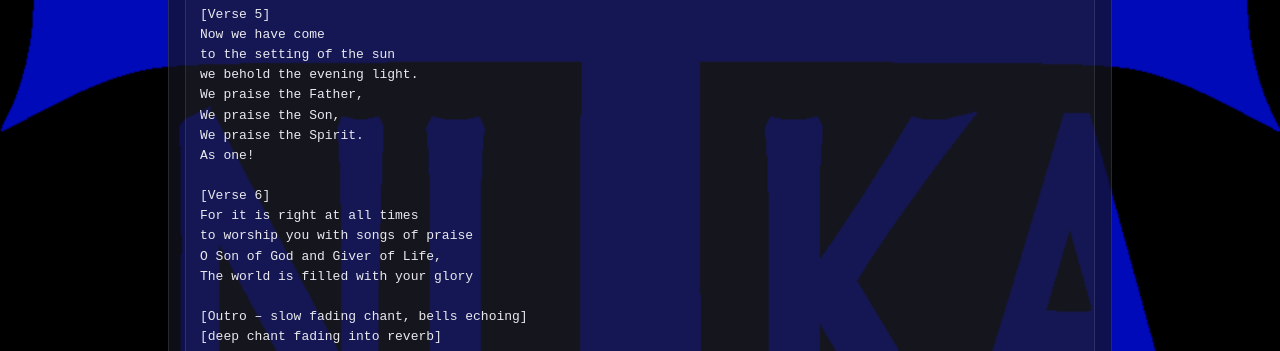
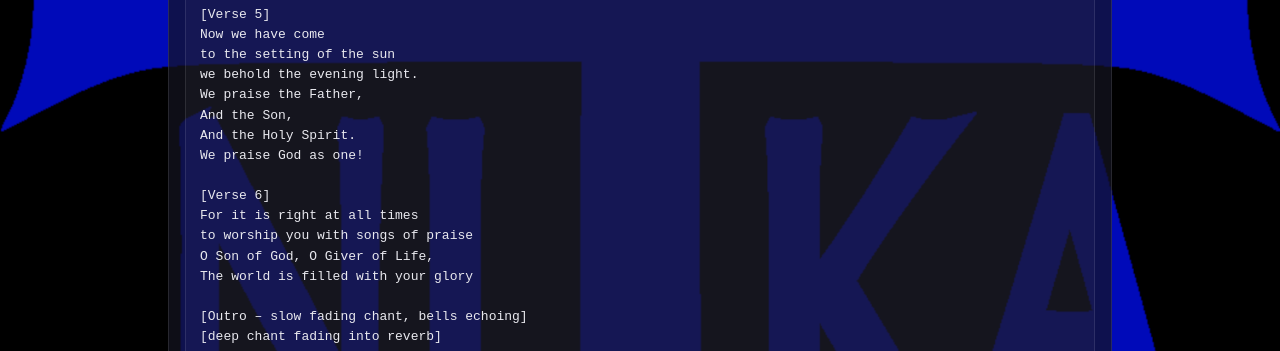
Before and after one commit to Efpophis/music-efpophis-net, a Jekyll site: the page built from _tracks/01-phos-hilaron.md, in a window 1280 px wide. Shown: the part 1918-2269 px from the top of the page. Built offline with Jekyll 4.4.1, drawn with Linux system fonts in a browser that asks for light colours; some of the changed text lies outside the part shown.

Commit message:
fixed phos hilaron lyrics

```diff
--- a/_tracks/01-phos-hilaron.md
+++ b/_tracks/01-phos-hilaron.md
@@ -62,14 +62,14 @@ Now we have come
 to the setting of the sun
 we behold the evening light.
 We praise the Father,
-We praise the Son,
-We praise the Spirit.
-As one!
+And the Son,
+And the Holy Spirit.
+We praise God as one!
 
 [Verse 6]
 For it is right at all times
 to worship you with songs of praise
-O Son of God and Giver of Life,
+O Son of God, O Giver of Life,
 The world is filled with your glory
 
 [Outro – slow fading chant, bells echoing]
--- a/assets/css/main.scss
+++ b/assets/css/main.scss
@@ -218,3 +218,7 @@ hr { border: none; border-top: 1px solid var(--border); margin: 18px 0; }
 .album-nav-prev { text-align: left; }
 .album-nav-center { text-align: center; }
 .album-nav-next { text-align: right; }
+
+details summary {
+  margin-bottom: 0.75em;
+}
```
